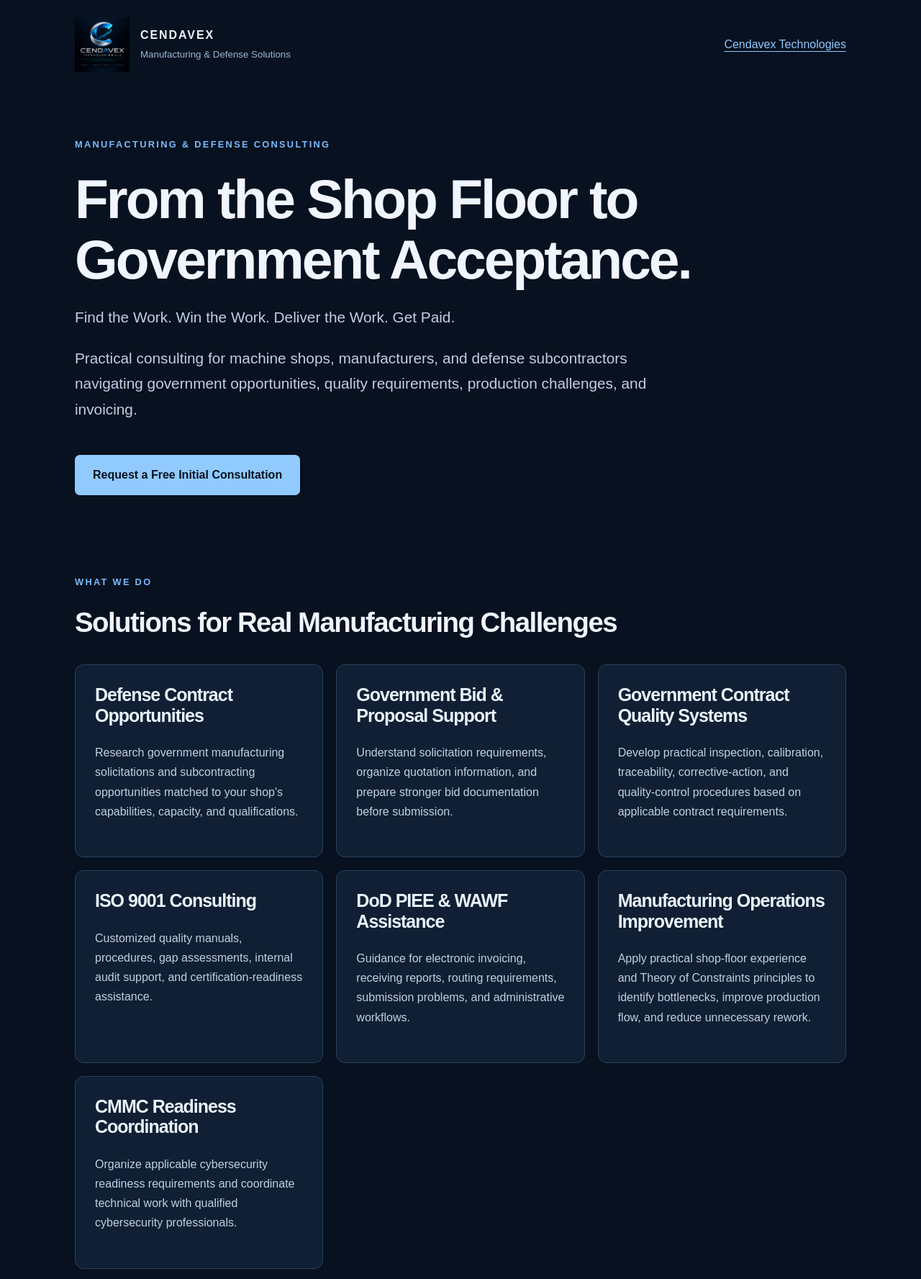
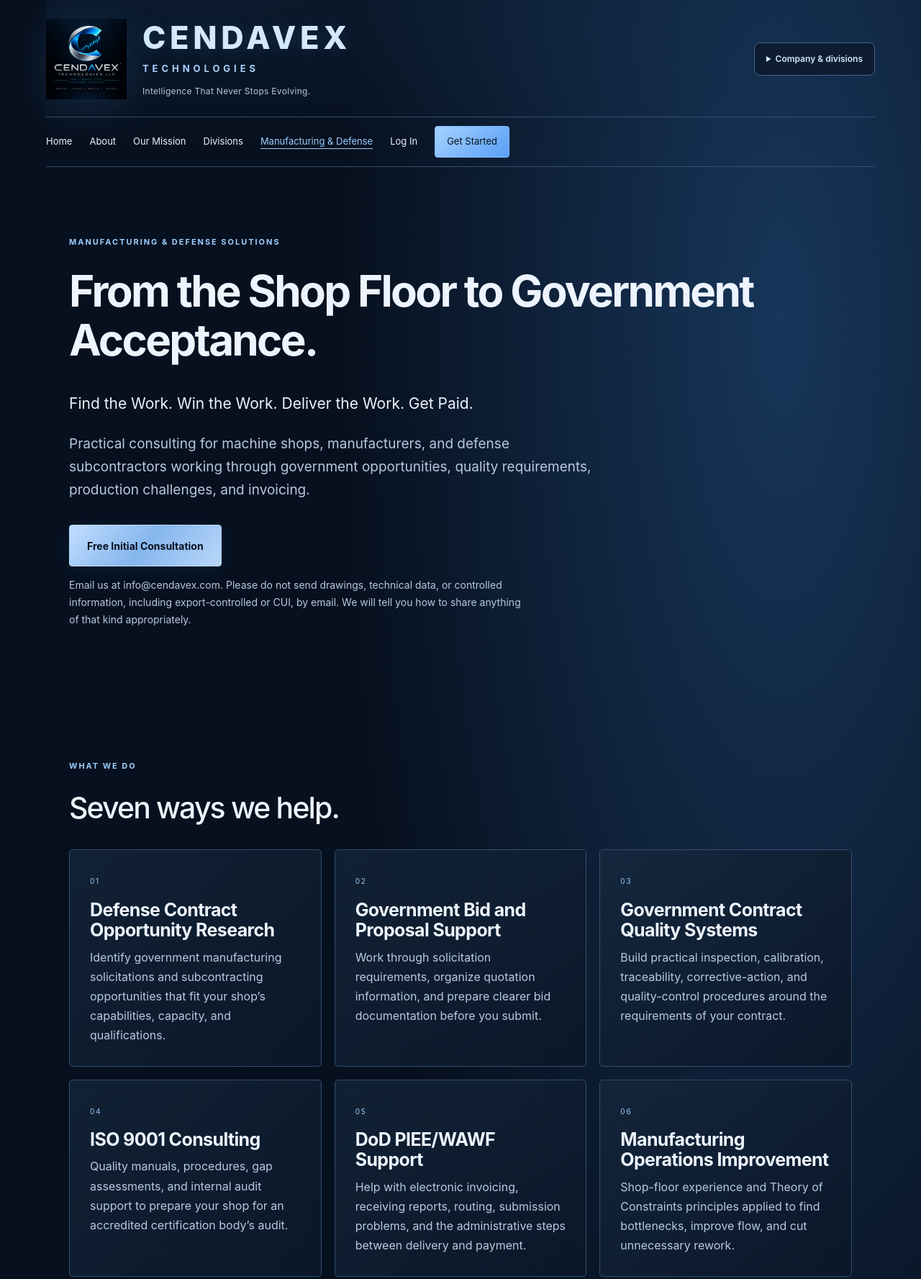
Before and after one commit to djd10596/cendavex-website, a website: page consulting/index.html in a window 1280 px wide. Shown: the top 1777 px of the page at 72% size. Drawn offline with Linux system fonts and the light colour scheme.

Commit message:
Finish Manufacturing & Defense Solutions page in the corporate site shell
Rebuild consulting/index.html on the shared header, switcher, skip link and
footer; move page styles to consulting/consulting.css. Seven approved
services, free initial consultation, founder summary without invented
credentials, no-guarantee and not-ISO-body/CMMC-assessor disclaimers, and a
notice not to email drawings or controlled information. Contact stays
mailto:info@cendavex.com. Add the page to the corporate browser test list.

Co-Authored-By: Claude Sonnet 5.5 <noreply@anthropic.com>

```diff
--- /dev/null
+++ b/consulting/consulting.css
@@ -0,0 +1,21 @@
+/* Manufacturing & Defense Solutions: extends corporate.css; no brand overrides. */
+.mds-lead { font-size: 21px; color: var(--text); max-width: 760px; }
+.mds-offer { margin-top: 32px; }
+.mds-offer .note { display: block; margin-top: 14px; color: var(--muted); font-size: 14px; max-width: 640px; }
+.mds-services { counter-reset: svc; list-style: none; padding: 0; margin: 35px 0 0;
+  display: grid; grid-template-columns: repeat(3, minmax(0, 1fr)); gap: 18px; }
+.mds-services li { border: 1px solid var(--line); border-radius: 5px; padding: 28px;
+  background: linear-gradient(135deg, #172a40a6, #0b1729); counter-increment: svc; }
+.mds-services li::before { content: "0" counter(svc); font-size: 10px; letter-spacing: .18em; color: var(--blue); }
+.mds-services h3 { margin: 14px 0 10px; }
+.mds-services p { margin: 0; color: var(--muted); }
+.mds-founder { max-width: 820px; }
+.mds-notice { border: 1px solid var(--line); border-radius: 5px; padding: 24px 28px;
+  background: #0b1729; max-width: 820px; }
+.mds-notice h2, .mds-notice h3 { margin-top: 0; }
+.mds-notice ul { margin: 0; padding-left: 20px; color: var(--muted); }
+.mds-notice li + li { margin-top: 8px; }
+@media (max-width: 960px) { .mds-services { grid-template-columns: repeat(2, minmax(0, 1fr)); } }
+@media (max-width: 760px) { .mds-services { grid-template-columns: 1fr; gap: 16px; }
+  .mds-services li { padding: 25px; } .mds-lead { font-size: 18px; } }
+.closing .note, .mds-offer .note { color: var(--muted); font-size: 14px; }
--- a/consulting/index.html
+++ b/consulting/index.html
@@ -1,178 +1,82 @@
 <!doctype html>
 <html lang="en">
   <head>
-  <meta charset="utf-8">
-  <meta name="viewport" content="width=device-width, initial-scale=1">
-  <meta name="description" content="Practical manufacturing, defense contracting, quality systems, and government invoicing consulting from Cendavex Technologies.">
-  <title>Manufacturing & Defense Solutions | Cendavex</title>
-  <link rel="stylesheet" href="/corporate.css">
-  <link rel="stylesheet" href="/brand.css">
-  <style>
-    body { background:#07111f; color:#f0f5ff; margin:0;
-      font-family:Arial,Helvetica,sans-serif; line-height:1.65 }
-    .consult-shell { max-width:1120px; margin:auto; padding:24px }
-    .consult-header { display:flex; align-items:center;
-      justify-content:space-between; gap:20px; flex-wrap:wrap }
-    .consult-logo { width:76px; height:76px; object-fit:contain }
-    .consult-brand { display:flex; align-items:center; gap:15px }
-    .consult-brand strong { display:block; letter-spacing:.12em }
-    .consult-brand small { color:#9db8d6 }
-    a { color:#8fc8ff }
-    .consult-hero { padding:90px 0 75px }
-    .consult-kicker { color:#79bbff; text-transform:uppercase;
-      letter-spacing:.18em; font-size:.8rem; font-weight:bold }
-    h1 { font-size:clamp(2.5rem,6vw,5rem); line-height:1.1;
-      max-width:950px; margin:20px 0 }
-    h2 { font-size:clamp(1.8rem,3vw,2.6rem); line-height:1.2 }
-    .consult-lead { font-size:1.3rem; color:#c0d0e4;
-      max-width:800px }
-    .consult-button { display:inline-block; margin-top:24px;
-      padding:15px 25px; background:#91caff; color:#061321;
-      text-decoration:none; border-radius:7px; font-weight:bold }
-    .consult-grid { display:grid;
-      grid-template-columns:repeat(auto-fit,minmax(260px,1fr));
-      gap:18px; margin:35px 0 75px }
-    .consult-card { background:#101f33; padding:27px;
-      border:1px solid #29415d; border-radius:12px }
-    .consult-card h3 { margin-top:0; color:#e9f4ff }
-    .consult-card p { color:#c0d0e4 }
-    .consult-section { padding:35px 0 }
-    .consult-footer { border-top:1px solid #29415d;
-      padding:30px 0; color:#aabed5; font-size:.9rem }
-    .consult-disclaimer { font-size:.8rem; color:#9bb0c9 }
-    @media(max-width:600px) {
-      .consult-hero { padding:55px 0 }
-      .consult-shell { padding:18px }
-    }
-  </style>
+    <meta
+      http-equiv="Content-Security-Policy"
+      content="default-src 'self'; script-src 'self' https://s3.tradingview.com; style-src 'self' 'unsafe-inline'; img-src 'self' data:; frame-src https://www.tradingview-widget.com https://s.tradingview.com; connect-src https://app.cendavex.com; object-src 'none'; base-uri 'self'; form-action 'self'"
+    />
+    <meta charset="UTF-8" />
+    <meta name="viewport" content="width=device-width, initial-scale=1" />
+    <meta
+      name="description"
+      content="Manufacturing and defense consulting for machine shops and defense subcontractors: contract research, bids, quality systems, ISO 9001, PIEE/WAWF, operations improvement, and CMMC readiness coordination."
+    />
+    <meta name="color-scheme" content="dark" />
+    <title>Manufacturing &amp; Defense Solutions | Cendavex Technologies</title>
+    <link rel="icon" href="/assets/cendavex-logo.png" />
+    <link rel="stylesheet" href="/styles.css" />
+    <link rel="stylesheet" href="/brand.css" />
+    <link rel="stylesheet" href="/corporate.css" />
+    <link rel="stylesheet" href="/divisions.css"><link rel="stylesheet" href="/consulting/consulting.css">
+    <link rel="canonical" href="https://cendavex.com/consulting/"><meta name="theme-color" content="#050b16">
+    <meta property="og:type" content="website"><meta property="og:site_name" content="Cendavex Technologies"><meta property="og:title" content="Manufacturing &amp; Defense Solutions | Cendavex Technologies"><meta property="og:url" content="https://cendavex.com/consulting/">
   </head>
-<body>
-  <div class="consult-shell">
-    <header class="consult-header">
-      <div class="consult-brand">
-        <img class="consult-logo"
-          src="/assets/cendavex-logo.png"
-          alt="Cendavex Technologies logo">
-        <div>
-          <strong>CENDAVEX</strong>
-          <small>Manufacturing &amp; Defense Solutions</small>
-        </div>
-      </div>
-      <a href="/">Cendavex Technologies</a>
-    </header>
-
-    <main>
-      <section class="consult-hero">
-        <p class="consult-kicker">
-          Manufacturing &amp; Defense Consulting
-        </p>
+  <body data-experience="corporate"><a class="skip-link" href="#content">Skip to content</a>
+    <div class="shell">
+      <header class="brand-bar"><a class="brand-lockup" href="/"><img src="/assets/cendavex-logo.png" alt="" width="112" height="112"><span><span class="brand-name">CENDAVEX</span><span class="brand-subtitle">TECHNOLOGIES</span><span class="brand-saying">Intelligence That Never Stops Evolving.</span></span></a><details class="division-switcher"><summary>Company & divisions</summary><nav aria-label="Company-wide division switcher"><a href="/">Cendavex Technologies</a><a href="/financial/">Cendavex Financial</a><a href="/ai/">Cendavex AI</a><a href="/systems/">Cendavex Systems</a><a href="/industries/">Cendavex Industries</a></nav></details><details class="division-menu" open><summary>Technologies menu</summary><nav class="nav-links" aria-label="Technologies navigation"><a href="/">Home</a><a href="/about.html">About</a><a href="/mission.html">Our Mission</a><a href="/divisions.html">Divisions</a><a href="/consulting/" aria-current="page">Manufacturing &amp; Defense</a><a href="https://app.cendavex.com/login">Log In</a><a class="nav-cta" href="https://app.cendavex.com/get-started">Get Started</a></nav></details></header><script src="/division-navigation.js"></script>
+      <main id="content" tabindex="-1">
+        <section class="page-hero">
+          <p class="eyebrow">Manufacturing &amp; Defense Solutions</p>
           <h1>From the Shop Floor to Government Acceptance.</h1>
-        <p class="consult-lead">
-          Find the Work. Win the Work. Deliver the Work. Get Paid.
-        </p>
-        <p class="consult-lead">
-          Practical consulting for machine shops, manufacturers,
-          and defense subcontractors navigating government
-          opportunities, quality requirements, production
-          challenges, and invoicing.
-        </p>
-        <a class="consult-button"
-          href="mailto:info@cendavex.com?subject=Manufacturing%20Consultation">
-          Request a Free Initial Consultation
-        </a>
+          <p class="mds-lead">Find the Work. Win the Work. Deliver the Work. Get Paid.</p>
+          <p class="intro">Practical consulting for machine shops, manufacturers, and defense subcontractors working through government opportunities, quality requirements, production challenges, and invoicing.</p>
+          <p class="mds-offer"><a class="button" href="mailto:info@cendavex.com?subject=Free%20Initial%20Consultation">Free Initial Consultation</a>
+            <span class="note">Email us at info@cendavex.com. Please do not send drawings, technical data, or controlled information, including export-controlled or CUI, by email. We will tell you how to share anything of that kind appropriately.</span></p>
         </section>
 
-      <section class="consult-section" aria-labelledby="services">
-        <p class="consult-kicker">What We Do</p>
-        <h2 id="services">Solutions for Real Manufacturing Challenges</h2>
+        <section class="section" aria-labelledby="services">
+          <p class="eyebrow">What we do</p>
+          <h2 id="services">Seven ways we help.</h2>
+          <ul class="mds-services">
+          <li><h3>Defense Contract Opportunity Research</h3><p>Identify government manufacturing solicitations and subcontracting opportunities that fit your shop’s capabilities, capacity, and qualifications.</p></li>
+          <li><h3>Government Bid and Proposal Support</h3><p>Work through solicitation requirements, organize quotation information, and prepare clearer bid documentation before you submit.</p></li>
+          <li><h3>Government Contract Quality Systems</h3><p>Build practical inspection, calibration, traceability, corrective-action, and quality-control procedures around the requirements of your contract.</p></li>
+          <li><h3>ISO 9001 Consulting</h3><p>Quality manuals, procedures, gap assessments, and internal audit support to prepare your shop for an accredited certification body’s audit.</p></li>
+          <li><h3>DoD PIEE/WAWF Support</h3><p>Help with electronic invoicing, receiving reports, routing, submission problems, and the administrative steps between delivery and payment.</p></li>
+          <li><h3>Manufacturing Operations Improvement</h3><p>Shop-floor experience and Theory of Constraints principles applied to find bottlenecks, improve flow, and cut unnecessary rework.</p></li>
+          <li><h3>CMMC Readiness Coordination</h3><p>Organize applicable cybersecurity readiness requirements and coordinate the technical work with qualified cybersecurity professionals.</p></li>
+          </ul>
+        </section>
 
-        <div class="consult-grid">
-          <article class="consult-card">
-            <h3>Defense Contract Opportunities</h3>
-            <p>Research government manufacturing solicitations
-            and subcontracting opportunities matched to your
-            shop's capabilities, capacity, and qualifications.</p>
-          </article>
+        <section class="section mds-founder" aria-labelledby="founder">
+          <p class="eyebrow">Who you work with</p>
+          <h2 id="founder">Experience from the shop and the shipyard.</h2>
+          <p class="intro">Our founder is a U.S. military veteran and a retired Norfolk Naval Shipyard professional with machine-shop and shipyard leadership experience. Our approach starts with your equipment, processes, customers, people, and contractual obligations, and aims for support that fits your operation without unnecessary paperwork.</p>
+        </section>
 
-          <article class="consult-card">
-            <h3>Government Bid &amp; Proposal Support</h3>
-            <p>Understand solicitation requirements, organize
-            quotation information, and prepare stronger bid
-            documentation before submission.</p>
-          </article>
-
-          <article class="consult-card">
-            <h3>Government Contract Quality Systems</h3>
-            <p>Develop practical inspection, calibration,
-            traceability, corrective-action, and quality-control
-            procedures based on applicable contract requirements.</p>
-          </article>
-
-          <article class="consult-card">
-            <h3>ISO 9001 Consulting</h3>
-            <p>Customized quality manuals, procedures, gap
-            assessments, internal audit support, and
-            certification-readiness assistance.</p>
-          </article>
-
-          <article class="consult-card">
-            <h3>DoD PIEE &amp; WAWF Assistance</h3>
-            <p>Guidance for electronic invoicing, receiving
-            reports, routing requirements, submission problems,
-            and administrative workflows.</p>
-          </article>
-
-          <article class="consult-card">
-            <h3>Manufacturing Operations Improvement</h3>
-            <p>Apply practical shop-floor experience and
-            Theory of Constraints principles to identify
-            bottlenecks, improve production flow, and
-            reduce unnecessary rework.</p>
-          </article>
-
-          <article class="consult-card">
-            <h3>CMMC Readiness Coordination</h3>
-            <p>Organize applicable cybersecurity readiness
-            requirements and coordinate technical work with
-            qualified cybersecurity professionals.</p>
-          </article>
+        <section class="section" aria-labelledby="limits">
+          <div class="mds-notice">
+            <h2 id="limits">What we are, and what we are not.</h2>
+            <ul>
+              <li>Cendavex is an independent consulting business. It is not an ISO certification body and not a CMMC assessor.</li>
+              <li>We do not guarantee contract awards, certification, government acceptance, or payment. Outcomes depend on your qualifications, your work, and decisions made by others.</li>
+              <li>Services are subject to project scope and applicable requirements.</li>
+            </ul>
           </div>
         </section>
 
-      <section class="consult-section">
-        <p class="consult-kicker">Our Approach</p>
-        <h2>Built Around Your Shop. Not Unnecessary Paperwork.</h2>
-        <p class="consult-lead">
-          We begin with your equipment, processes, customers,
-          people, and contractual obligations. Our objective
-          is practical support that fits your operation.
-        </p>
-      </section>
-
-      <section class="consult-section" id="contact">
-        <p class="consult-kicker">Get Started</p>
-        <h2>Let's Talk About Your Manufacturing Business.</h2>
-        <p class="consult-lead">
-          Tell us what your shop manufactures, the challenges
-          you're facing, and the opportunities you're pursuing.
-        </p>
-        <a class="consult-button"
-          href="mailto:info@cendavex.com?subject=Manufacturing%20Consultation">
-          Request a Free Initial Consultation
-        </a>
+        <section class="closing" id="contact" aria-labelledby="contact-title">
+          <p class="eyebrow">Get started</p>
+          <h2 id="contact-title">Let’s talk about your manufacturing business.</h2>
+          <p>Tell us what your shop makes, the challenges you face, and the opportunities you are pursuing. Your first consultation is free.</p>
+          <p><a class="button" href="mailto:info@cendavex.com?subject=Free%20Initial%20Consultation">Free Initial Consultation</a></p>
+          <p class="note">Do not send drawings or controlled information by email.</p>
         </section>
       </main>
-
-    <footer class="consult-footer">
-      <p><strong>CENDAVEX</strong> — Intelligence That Never Stops Evolving.</p>
-      <p>Engineering Intelligence. Transforming Industries.</p>
-      <p class="consult-disclaimer">
-        Cendavex is an independent consulting business, not a
-        government agency or certification body. Services are
-        subject to qualifications, project scope, and applicable
-        requirements. Contract awards, certifications, government
-        acceptance, and payment are not guaranteed.
-      </p>
+      <footer class="cx-foot"><p class="footer-brand-saying"><strong>CENDAVEX</strong> — Intelligence That Never Stops Evolving.</p>
+        <a href="/">Cendavex Technologies</a><span>Engineering Intelligence. Transforming Industries.</span>
+        <a href="https://app.cendavex.com/login">Customer Log In ↗</a>
+        <a href="mailto:info@cendavex.com">info@cendavex.com</a>
       </footer>
     </div>
   </body>
```
Also changed, not shown: tests/corporate.test.cjs (+1 -1 lines). Lines whose indentation alone changed are shown as unchanged.
